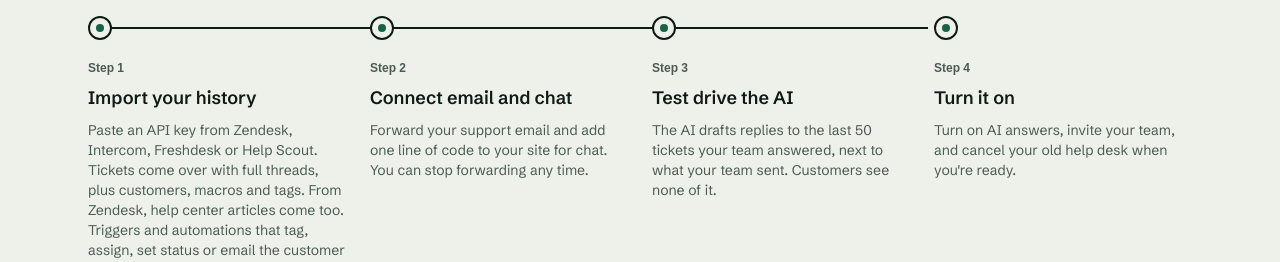
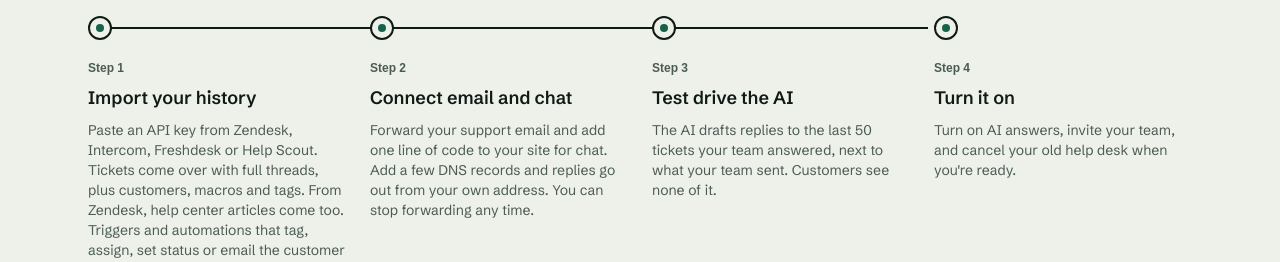
Before and after one commit to lanlan2020wu-hue/flatdesk, a Next.js app: page / in a window 1280 px wide. Shown: the part 6700-6962 px from the top of the page. Built offline with nearby package versions, Linux system fonts and the light colour scheme; no server answers; a web font is replaced by a local one.

Commit message:
Homepage: replies from your own address (#99)
Claude-Session: https://claude.ai/code/session_01EAdDQs2aeUSkDK3eH54rML

Co-authored-by: Claude <noreply@anthropic.com>

```diff
--- a/src/app/(marketing)/page.tsx
+++ b/src/app/(marketing)/page.tsx
@@ -47,7 +47,7 @@ const MORE = [
 // The route from an old help desk to Flatdesk, in the order an admin does it.
 const SWITCH_STEPS = [
   { title: "Import your history", body: `Paste an API key from ${SOURCES.join(", ").replace(/, ([^,]*)$/, " or $1")}. Tickets come over with full threads, plus customers, macros and tags. From Zendesk, help center articles come too. Triggers and automations that tag, assign, set status or email the customer keep working. Other rules are copied for reference. You can turn the AI off before importing, so nothing goes to it until you say.` },
-  { title: "Connect email and chat", body: "Forward your support email and add one line of code to your site for chat. You can stop forwarding any time." },
+  { title: "Connect email and chat", body: "Forward your support email and add one line of code to your site for chat. Add a few DNS records and replies go out from your own address. You can stop forwarding any time." },
   { title: "Test drive the AI", body: "The AI drafts replies to the last 50 tickets your team answered, next to what your team sent. Customers see none of it." },
   { title: "Turn it on", body: "Turn on AI answers, invite your team, and cancel your old help desk when you're ready." },
 ];
```
